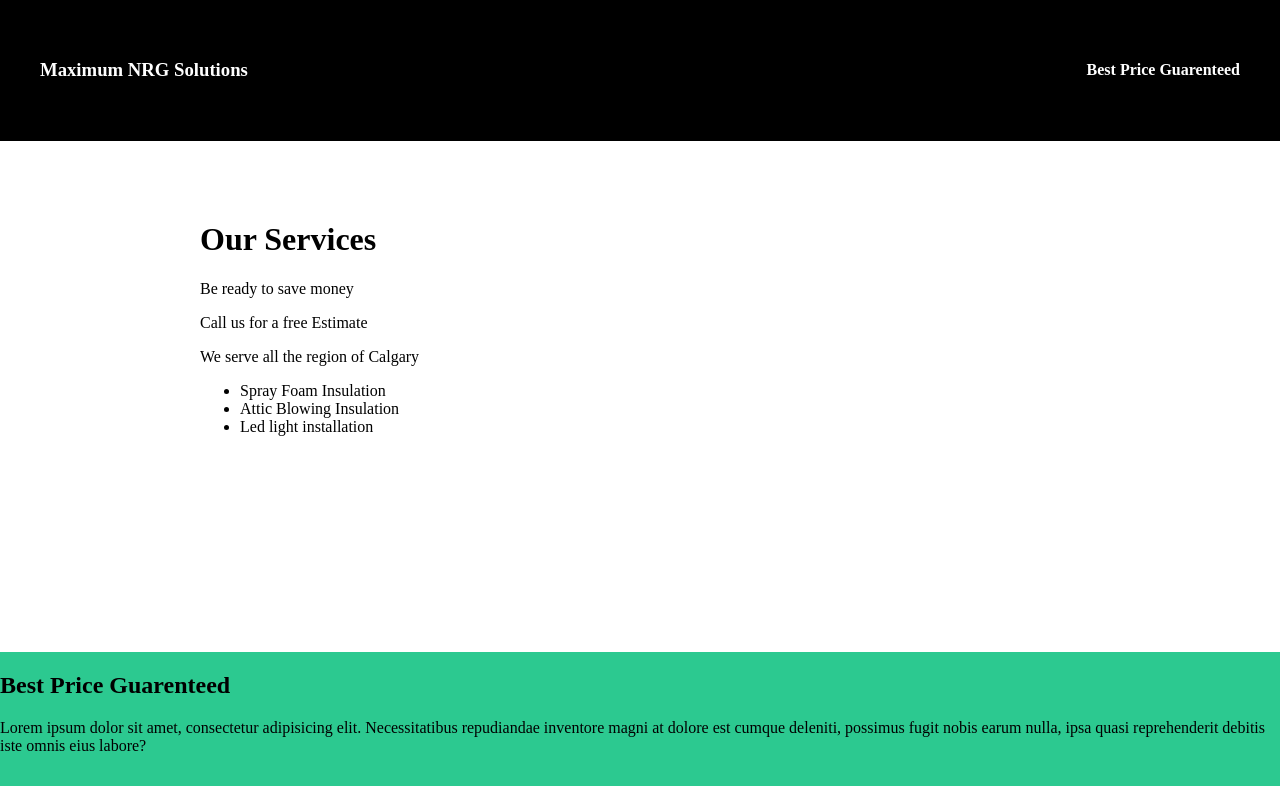
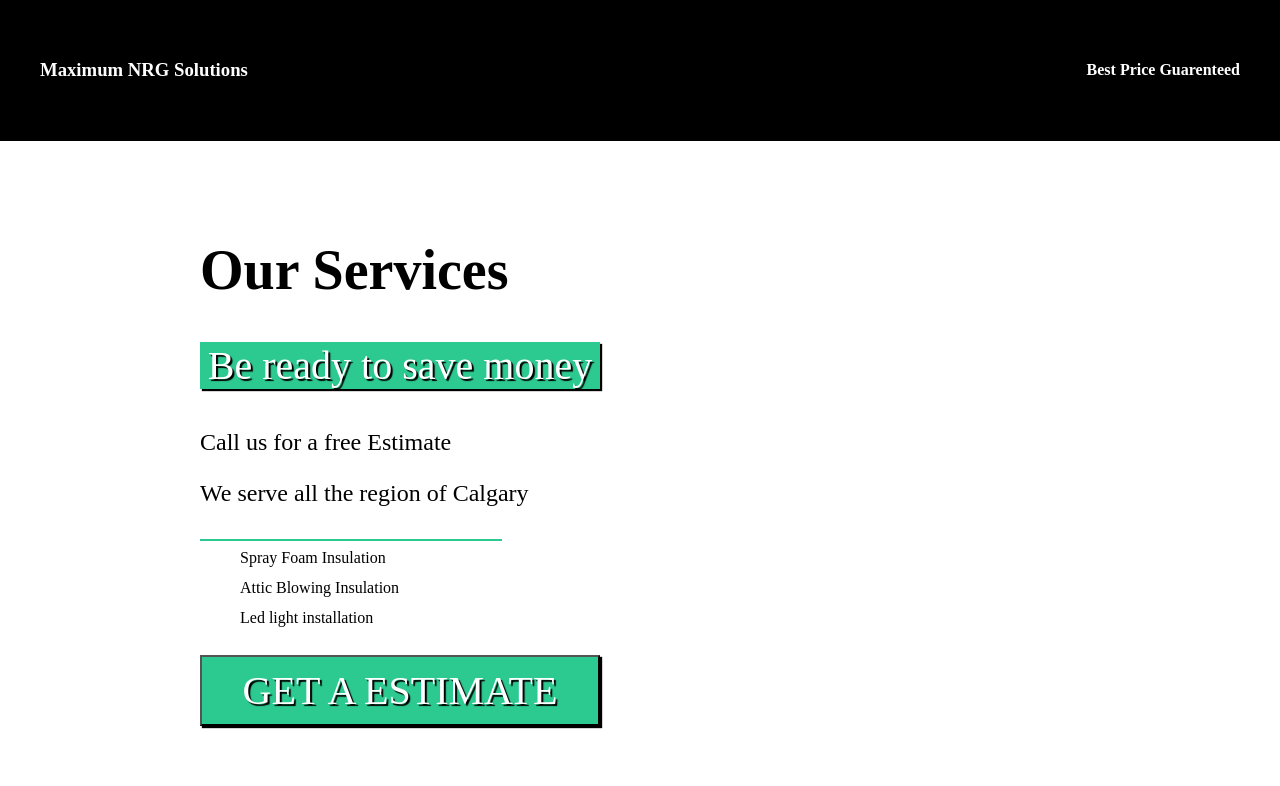
Before and after one commit to shifts9/maximum, a website: page services.html in a window 1280 px wide. Shown: the top 786 px of the page. Drawn offline with Linux system fonts and the light colour scheme.

Commit message:
start service

```diff
--- a/services.html
+++ b/services.html
@@ -20,11 +20,13 @@
     <p class="lead">Be ready to save money</p>
     <p>Call us for a free Estimate</p>
     <p>We serve all the region of Calgary</p>
+    <hr>
     <ul>
       <li>Spray Foam Insulation</li>
       <li>Attic Blowing Insulation</li>
       <li>Led light installation</li>
     </ul>
+    <button type="button" class="btn btn-primary btn-lg btn-block">Get a Estimate</button>
   </div>
   <div class="container container-fluid">
     <div class="col-md-7 col-md-push-5">
--- a/services.sass
+++ b/services.sass
@@ -15,9 +15,6 @@
     color: white
     float: left
 
-    span
-      color: #2CC990
-
   #vendor
     color: white
     float: right
@@ -29,3 +26,41 @@
   background-color: white
   padding: 200px
   width: 100vw
+
+  h1
+    font-size: 3.5rem
+
+  .lead
+    font:
+      size: 2.5rem
+    color: white
+    background: #2CC990
+    width: 400px
+    text-align: center
+    text-shadow: 2px 2px 1px black
+    box-shadow: 2px 2px 1px black
+  p
+    font:
+      size: 1.5rem
+  hr
+    border: 1px solid #2CC990
+    width: 300px
+    float: left
+  li
+    list-style: none
+    height: 30px
+    position: relative
+    clear: both
+  button
+    background: #2CC990
+    width: 400px
+    padding: 10px
+    color: white
+    font:
+      size: 2.5rem
+    text:
+      transform: uppercase
+      shadow: 2px 2px 1px black
+    box-shadow: 2px 2px 1px black
+    &:hover
+      box-shadow: 4px 4px 2px black
```
Also changed, not shown: services.css.
